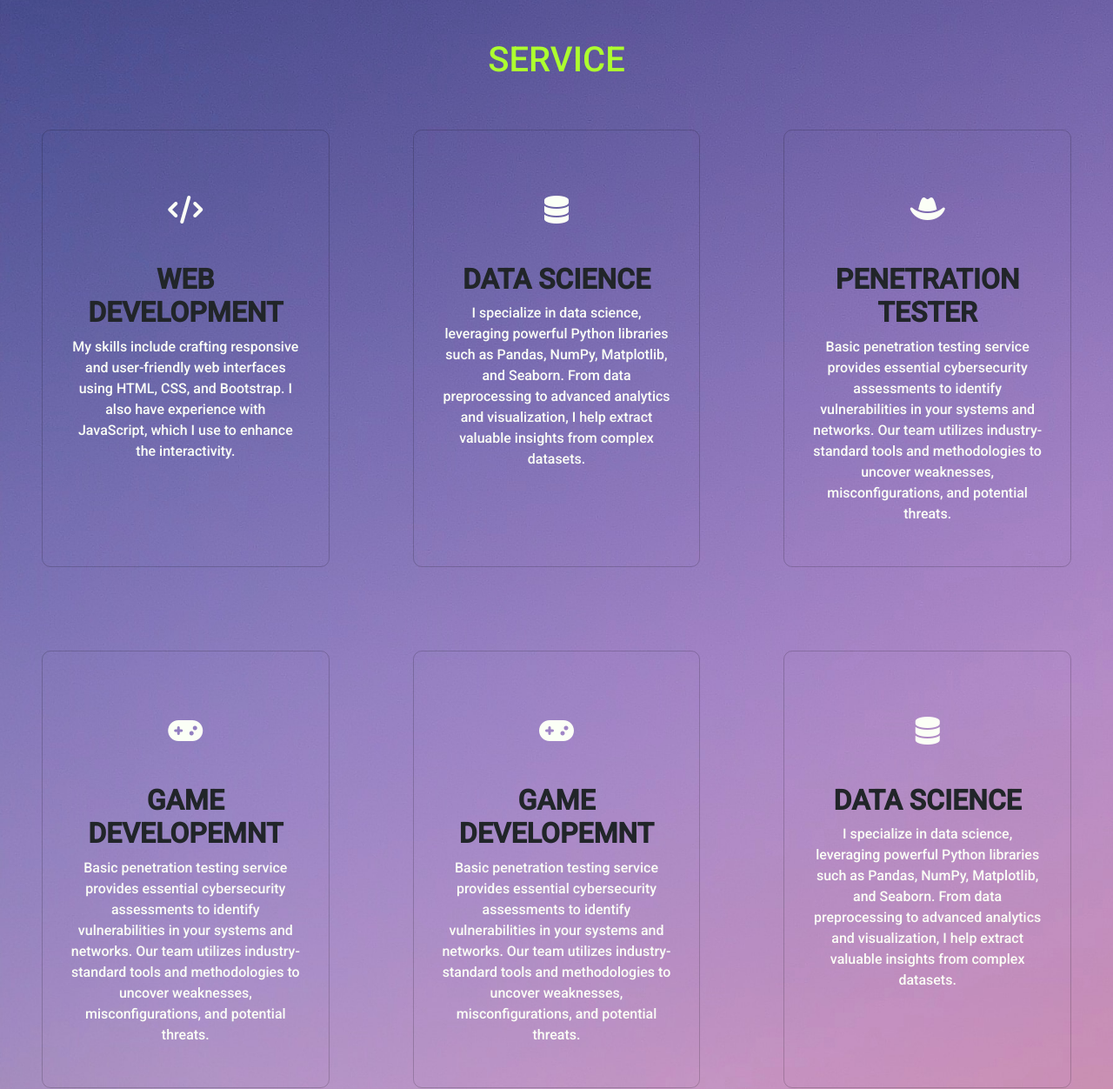
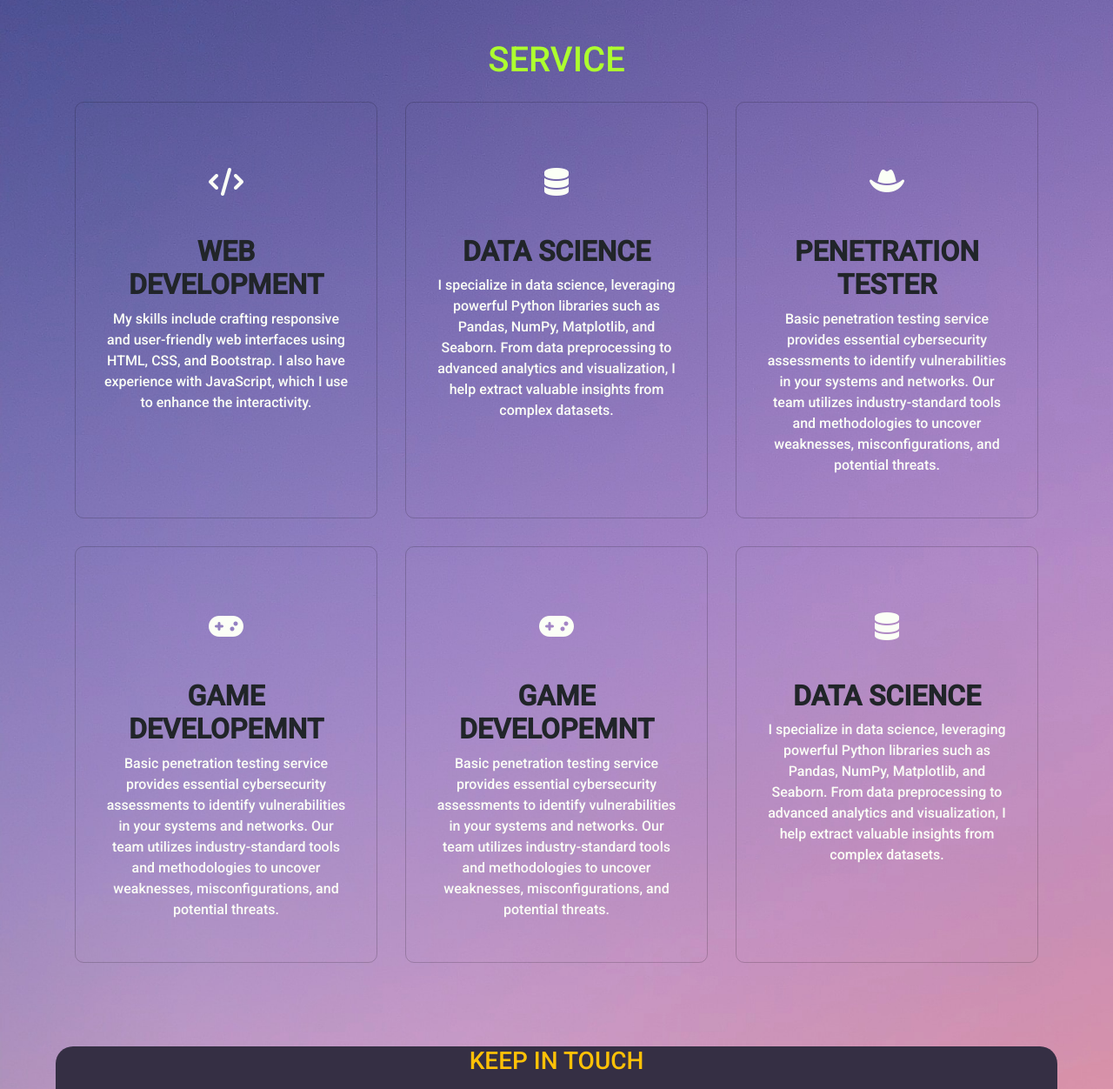
Before and after one commit to minhajsinanvp/portfolio-website, a plain HTML site: page index.html in a window 1280 px wide. Shown: the part 1195-2447 px from the top of the page at 87% size. Drawn offline with nearby package versions, Linux system fonts and the light colour scheme; files whose address does not match are found by name.

Commit message:
changes in mobile version -2

```diff
--- a/css/responsive-css.css
+++ b/css/responsive-css.css
@@ -37,7 +37,16 @@
 
    form{
       margin-top: 1px !important;
+      width:fit-content;
    }
+
+
+.card-body{
+   margin: 0 !important;
+
+}
+
+
 
 
 
--- a/css/style.css
+++ b/css/style.css
@@ -248,7 +248,7 @@ body {
     border-radius: 10px !important;
     transition: transform 1s ease-in-out;
     padding: 2rem;
-    min-height: 420px;
+    max-height: 30rem !important;
 }
 
 .card:hover{
@@ -270,10 +270,7 @@ body {
     text-align: center;
 }
 
-#service img{
 
-    object-fit: cover;
-}
 
 
 
@@ -283,6 +280,12 @@ body {
 
     animation: fade-in 2.5s ease-in-out;
 
+
+}
+
+
+.card-body{
+    margin: 0 !important;
 
 }
 
--- a/index.html
+++ b/index.html
@@ -111,14 +111,14 @@
 
 
     <section id="service">
-      <div class="container-fluid service-section">
+      <div class="container service-section">
         <div class="row d-flex justify-content-space-around">
 
           <div class="col-12 text-center mb-">
             <h1 class="section-headings">SERVICE</h1>
           </div>
 
-          <div class=" col-12 col-xl-4 col-md-6  p-5 d-flex">
+          <div class=" col-12 col-xl-4 col-md-6  p-3 d-flex card-body">
             <div class="card rounded-0 text-center service-card">
 
               <div class="my-5">
@@ -130,8 +130,8 @@
             </div>
           </div>
 
-          <div class=" col-12 col-xl-4 col-md-6  p-5 d-flex">
-            <div class="card rounded-0 text-center flex-fill service-card">
+          <div class=" col-12 col-xl-4 col-md-6  p-3 d-flex card-body">
+            <div class="card rounded-0 text-center   service-card">
 
               <div class="my-5">
                 <i class="fa-solid fa-database fa-2xl" ></i>
@@ -142,8 +142,8 @@
             </div>
           </div>
 
-          <div class=" col-12 col-xl-4 col-md-6  p-5 d-flex">
-            <div class="card rounded-0 text-center flex-fill service-card">
+          <div class=" col-12 col-xl-4 col-md-6  p-3 d-flex card-body">
+            <div class="card rounded-0 text-center   service-card">
 
               <div class="my-5">
                 <i class="fa-solid fa-hat-cowboy fa-2xl"></i>
@@ -155,8 +155,8 @@
 
           </div>
 
-          <div class=" col-12 col-xl-4 col-md-6 p-5 d-flex">
-            <div class="card rounded-0 text-center flex-fill service-card">
+          <div class=" col-12 col-xl-4 col-md-6 p-3 d-flex card-body">
+            <div class="card rounded-0 text-center   service-card">
 
               <div class="my-5">
                 <i class="fa-solid fa-gamepad fa-2xl"></i>              </div>
@@ -167,8 +167,8 @@
         </div>
 
 
-        <div class=" col-12 col-xl-4 col-md-6 p-5 d-flex">
-          <div class="card rounded-0 text-center flex-fill service-card">
+        <div class=" col-12 col-xl-4 col-md-6 p-3 d-flex card-body">
+          <div class="card rounded-0 text-center   service-card">
 
             <div class="my-5">
               <i class="fa-solid fa-gamepad fa-2xl"></i>              </div>
@@ -177,8 +177,8 @@
             <p class="card-content">Basic penetration testing service provides essential cybersecurity assessments to identify vulnerabilities in your systems and networks. Our team utilizes industry-standard tools and methodologies to uncover weaknesses, misconfigurations, and potential threats.</p>
           </div>
       </div>
-      <div class=" col-12 col-xl-4 col-md-6  p-5 d-flex">
-        <div class="card rounded-0 text-center flex-fill service-card">
+      <div class=" col-12 col-xl-4 col-md-6  p-3 d-flex card-body">
+        <div class="card rounded-0 text-center  service-card">
 
           <div class="my-5">
             <i class="fa-solid fa-database fa-2xl" ></i>
```
